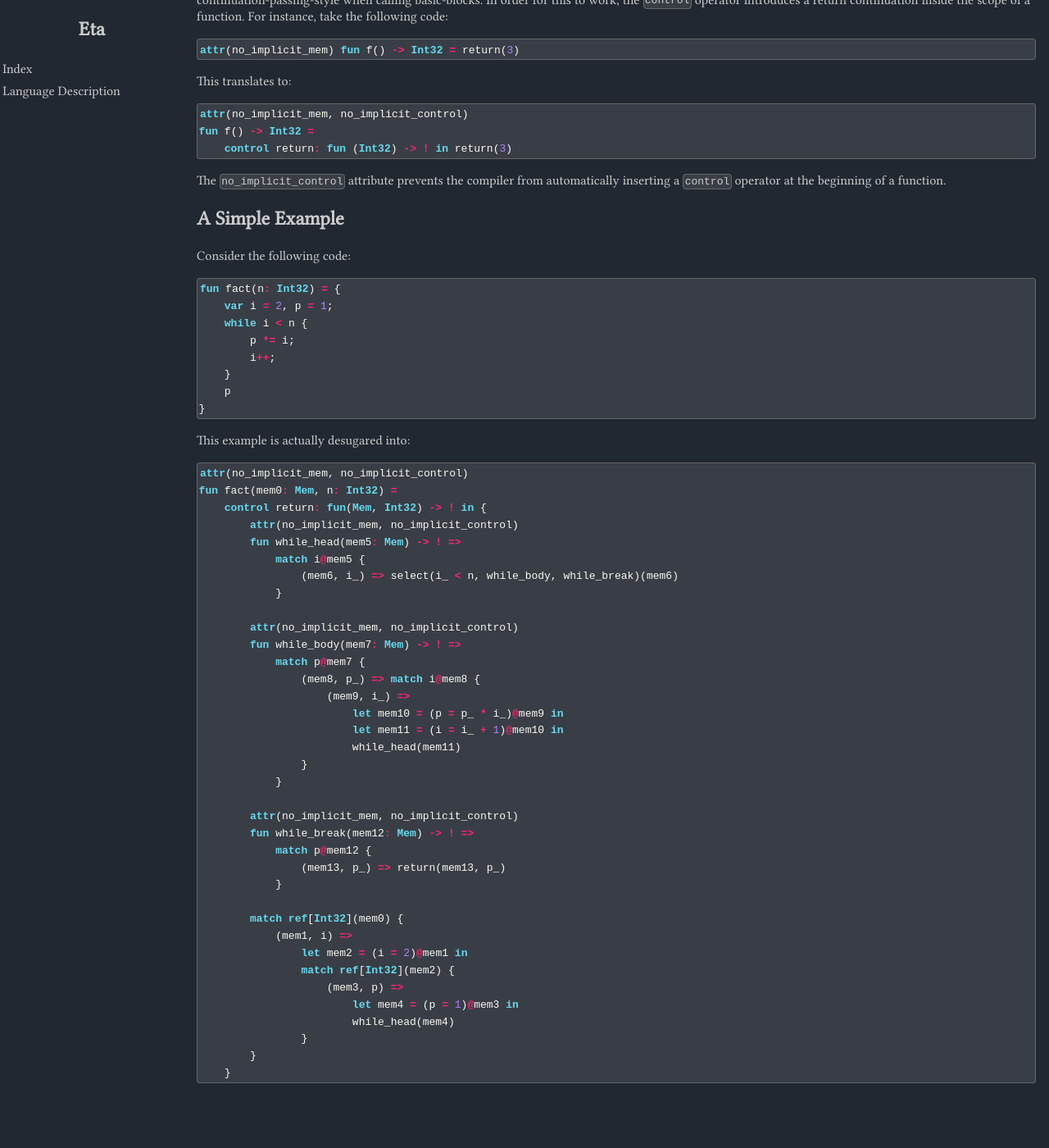
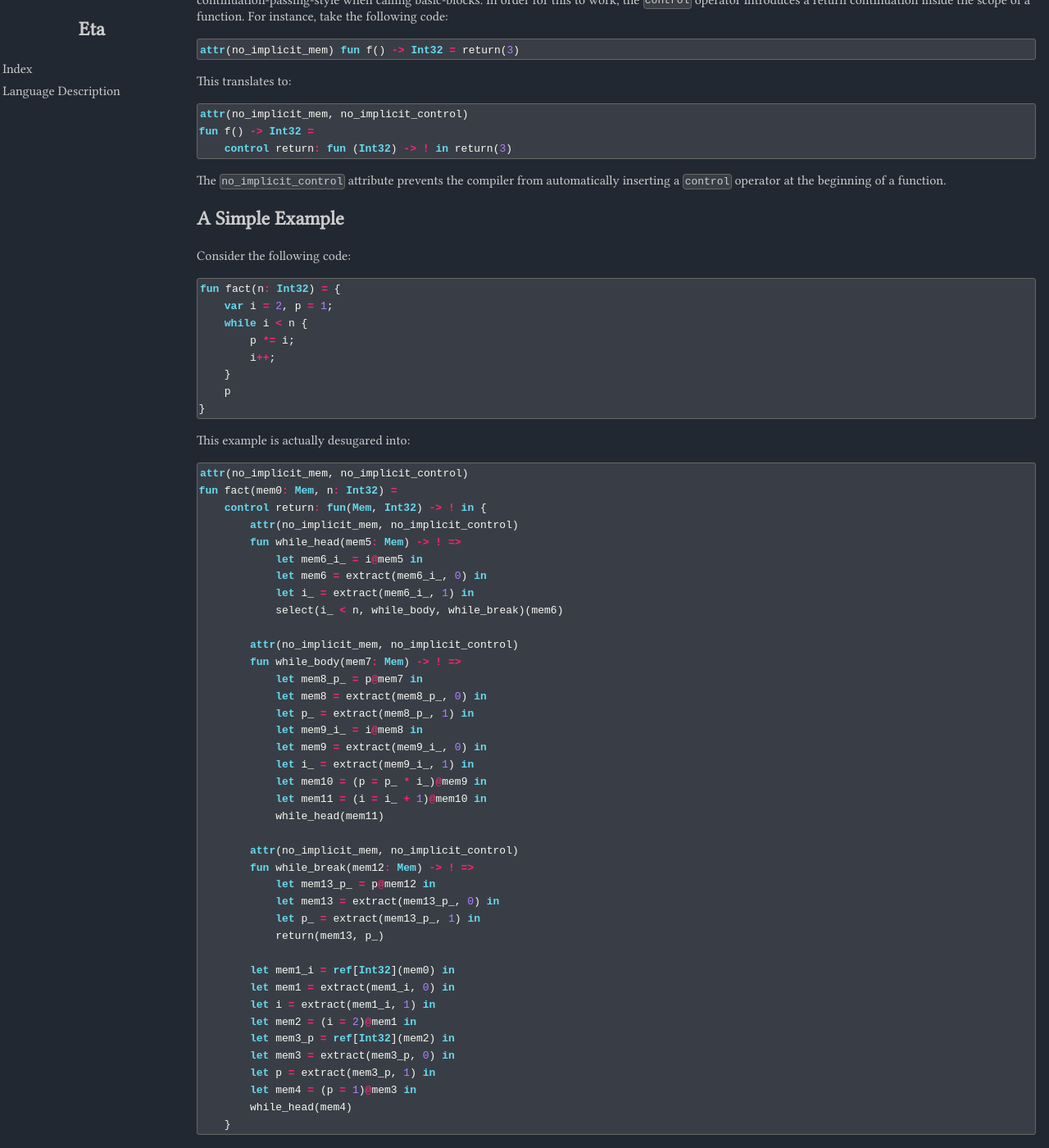
Before and after one commit to madmann91/fu, a Jekyll site: the page built from doc/_pages/language.md, in a window 1280 px wide and 1400 px high, scrolled down 6175 px. Shown: the whole window at 82% size. Built offline with Jekyll 4.4.1, drawn with Linux system fonts in a browser that asks for light colours; before the commit the page ends 7512 px from its top, so only the background shows below that.

Commit message:
Remove pattern matching in syntactic sugar example

````diff
--- a/doc/_pages/language.md
+++ b/doc/_pages/language.md
@@ -376,35 +376,38 @@ fun fact(mem0: Mem, n: Int32) =
     control return: fun(Mem, Int32) -> ! in {
         attr(no_implicit_mem, no_implicit_control)
         fun while_head(mem5: Mem) -> ! =>
-            match i@mem5 {
-                (mem6, i_) => select(i_ < n, while_body, while_break)(mem6)
-            }
+            let mem6_i_ = i@mem5 in
+            let mem6 = extract(mem6_i_, 0) in
+            let i_ = extract(mem6_i_, 1) in
+            select(i_ < n, while_body, while_break)(mem6)
 
         attr(no_implicit_mem, no_implicit_control)
         fun while_body(mem7: Mem) -> ! =>
-            match p@mem7 {
-                (mem8, p_) => match i@mem8 {
-                    (mem9, i_) =>
-                        let mem10 = (p = p_ * i_)@mem9 in
-                        let mem11 = (i = i_ + 1)@mem10 in
-                        while_head(mem11)
-                }
-            }
+            let mem8_p_ = p@mem7 in
+            let mem8 = extract(mem8_p_, 0) in
+            let p_ = extract(mem8_p_, 1) in
+            let mem9_i_ = i@mem8 in
+            let mem9 = extract(mem9_i_, 0) in
+            let i_ = extract(mem9_i_, 1) in
+            let mem10 = (p = p_ * i_)@mem9 in
+            let mem11 = (i = i_ + 1)@mem10 in
+            while_head(mem11)
 
         attr(no_implicit_mem, no_implicit_control)
         fun while_break(mem12: Mem) -> ! =>
-            match p@mem12 {
-                (mem13, p_) => return(mem13, p_)
-            }
+            let mem13_p_ = p@mem12 in
+            let mem13 = extract(mem13_p_, 0) in
+            let p_ = extract(mem13_p_, 1) in
+            return(mem13, p_)
 
-        match ref[Int32](mem0) {
-            (mem1, i) =>
-                let mem2 = (i = 2)@mem1 in
-                match ref[Int32](mem2) {
-                    (mem3, p) =>
-                        let mem4 = (p = 1)@mem3 in
-                        while_head(mem4)
-                }
-        }
+        let mem1_i = ref[Int32](mem0) in
+        let mem1 = extract(mem1_i, 0) in
+        let i = extract(mem1_i, 1) in
+        let mem2 = (i = 2)@mem1 in
+        let mem3_p = ref[Int32](mem2) in
+        let mem3 = extract(mem3_p, 0) in
+        let p = extract(mem3_p, 1) in
+        let mem4 = (p = 1)@mem3 in
+        while_head(mem4)
     }
 ```
````
